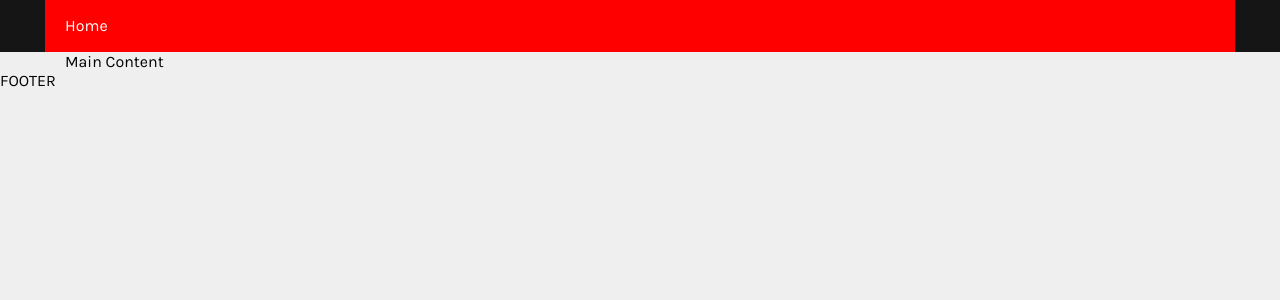
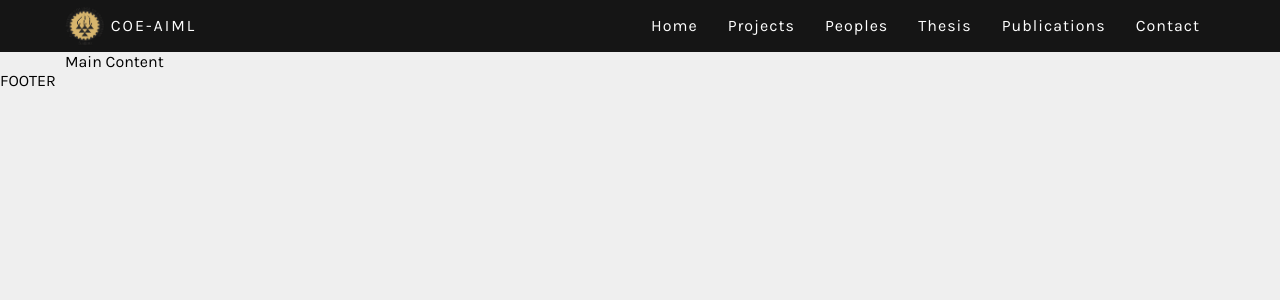
Before and after one commit to sobhanbera/coe-ai-ml-public, a Next.js app: page / in a window 1280 px wide. Shown: the top 300 px of the page. Built offline with nearby package versions, Linux system fonts and the light colour scheme.

Commit message:
header component completed for large screen

```diff
--- a/components/Header/index.js
+++ b/components/Header/index.js
@@ -1,10 +1,65 @@
 import React from 'react'
+import Link from 'next/link'
+import Head from 'next/head'
+import Image from 'next/image'
+
 import {componentStyles} from '../../styles/css.modules'
 
 export default function Header() {
     return (
         <header className={componentStyles.headerStyles.header}>
-            <div className={componentStyles.headerStyles.content}>Home</div>
+            <Head>
+                <title>Home | COE-AIML | Centre Of Excellence</title>
+            </Head>
+
+            <div className={componentStyles.headerStyles.content}>
+                <div className={componentStyles.headerStyles.logo}>
+                    <a>
+                        <Image
+                            src="/img/ghrce.png"
+                            alt="ghrce logo"
+                            width={40}
+                            height={40}
+                        />
+                        &nbsp;COE-AIML
+                    </a>
+                </div>
+
+                <nav>
+                    <ul>
+                        <li>
+                            <Link href="/">
+                                <a>Home</a>
+                            </Link>
+                        </li>
+                        <li>
+                            <Link href="/projects">
+                                <a>Projects</a>
+                            </Link>
+                        </li>
+                        <li>
+                            <Link href="/peoples">
+                                <a>Peoples</a>
+                            </Link>
+                        </li>
+                        <li>
+                            <Link href="/thesis">
+                                <a>Thesis</a>
+                            </Link>
+                        </li>
+                        <li>
+                            <Link href="/publications">
+                                <a>Publications</a>
+                            </Link>
+                        </li>
+                        <li>
+                            <Link href="/contactus">
+                                <a>Contact</a>
+                            </Link>
+                        </li>
+                    </ul>
+                </nav>
+            </div>
         </header>
     )
 }
--- a/styles/components/header/header.module.css
+++ b/styles/components/header/header.module.css
@@ -6,9 +6,60 @@
 .header .content {
   margin: auto;
   padding: 0 var(--main-max-padding);
-  background-color: red;
   min-height: var(--header-height);
   height: var(--header-height);
   line-height: var(--header-height);
   max-width: var(--main-max-vw);
+  color: var(--themecolor);
+  display: flex;
+  flex-direction: row;
+  align-items: center;
+  justify-content: space-between;
+}
+.header .content .logo {
+  height: var(--header-height);
+  line-height: var(--header-height);
+  display: flex;
+  flex-direction: row;
+  justify-content: center;
+  align-items: center;
+  cursor: pointer;
+}
+.header .content .logo a {
+  color: var(--themecolor);
+  letter-spacing: 2px;
+  height: 100%;
+  line-height: var(--header-height);
+  display: flex;
+  flex-direction: row;
+  align-items: center;
+}
+.header .content .logo a img {
+  width: 40px;
+  height: 40px;
+  align-self: center;
+}
+.header .content .logo a span {
+  color: var(--themecolor);
+}
+.header .content nav {
+  color: var(--themecolor);
+}
+.header .content nav ul {
+  display: flex;
+  color: var(--themecolor);
+}
+.header .content nav ul li {
+  font-size: 16px;
+  padding: 5px 10px;
+  margin: 5px;
+  border-radius: 8px;
+  cursor: pointer;
+  color: var(--themecolor);
+}
+.header .content nav ul li a {
+  font-family: "Karla", sans-serif;
+  letter-spacing: 1px;
+  cursor: pointer;
+  color: var(--themecolor);
 }/*# sourceMappingURL=header.module.css.map */
--- a/styles/components/header/header.module.scss
+++ b/styles/components/header/header.module.scss
@@ -6,11 +6,74 @@
     .content {
         margin: auto;
         padding: 0 var(--main-max-padding);
-        background-color: red;
 
         min-height: var(--header-height);
         height: var(--header-height);
         line-height: var(--header-height);
         max-width: var(--main-max-vw);
+
+        color: var(--themecolor);
+
+        display: flex;
+        flex-direction: row;
+        align-items: center;
+        justify-content: space-between;
+
+        .logo {
+            height: var(--header-height);
+            line-height: var(--header-height);
+            display: flex;
+            flex-direction: row;
+            justify-content: center;
+            align-items: center;
+            cursor: pointer;
+
+            a {
+                color: var(--themecolor);
+                letter-spacing: 2px;
+
+                height: 100%;
+                line-height: var(--header-height);
+
+                display: flex;
+                flex-direction: row;
+                align-items: center;
+
+                img {
+                    width: 40px;
+                    height: 40px;
+                    align-self: center;
+                }
+
+                span {
+                    color: var(--themecolor);
+                }
+            }
+        }
+
+        nav {
+            color: var(--themecolor);
+
+            ul {
+                display: flex;
+                color: var(--themecolor);
+
+                li {
+                    font-size: 16px;
+                    padding: 5px 10px;
+                    margin: 5px;
+                    border-radius: 8px;
+                    cursor: pointer;
+                    color: var(--themecolor);
+
+                    a {
+                        font-family: 'Karla', sans-serif;
+                        letter-spacing: 1px;
+                        cursor: pointer;
+                        color: var(--themecolor);
+                    }
+                }
+            }
+        }
     }
 }
```
Also changed, not shown: 1 other file (tests, documents, lock files or other folders).
